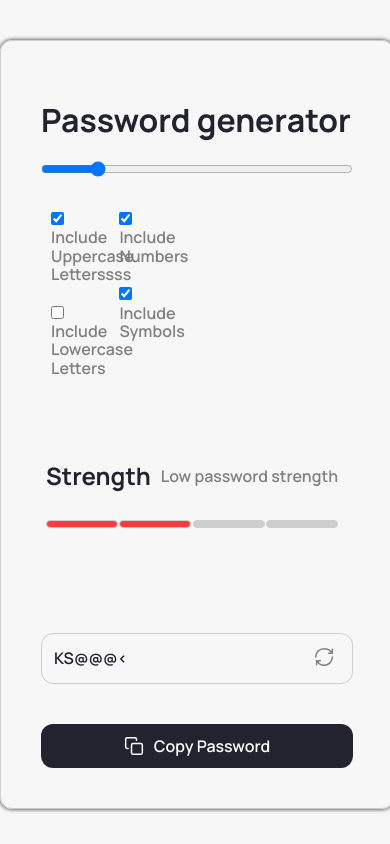
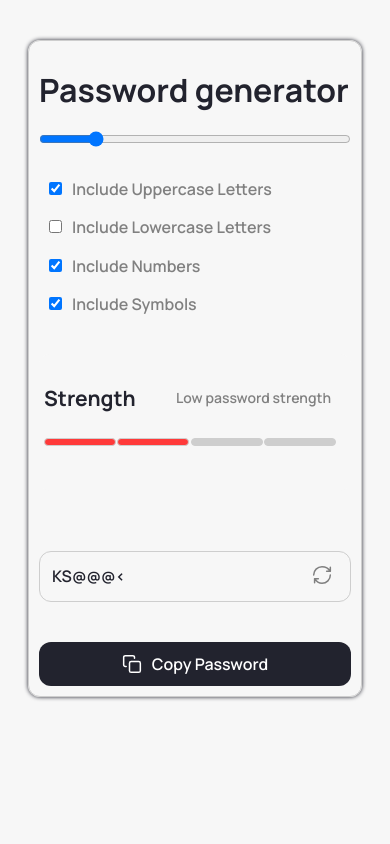
Before and after one commit to jakubkedzierski92/Passwordo, a Vue app: page / in a window 390 px wide. Built offline with nearby package versions, Linux system fonts and the light colour scheme.

Commit message:
Add responsivness

```diff
--- a/src/global-components/base/BaseCard.vue
+++ b/src/global-components/base/BaseCard.vue
@@ -21,5 +21,9 @@ export default defineComponent({
   margin: auto;
   margin-top: 40px;
   box-shadow: 0 0 4px var(--color-black);
+
+  @media (max-width: 768px) {
+    padding: 10px;
+  }
 }
 </style>
--- a/src/modules/HomeModule/interfaces/PasswordStrength/PasswordStrength.vue
+++ b/src/modules/HomeModule/interfaces/PasswordStrength/PasswordStrength.vue
@@ -9,7 +9,7 @@
   >
     <div id="info">
       <TheParagraph text="Strength" />
-      <span :class="passwordInformation">{{ info }}</span>
+      <span id="info" :class="passwordInformation">{{ info }}</span>
     </div>
     <div id="strengthVolume">
       <div
@@ -115,6 +115,10 @@ export default defineComponent({
 </script>
 
 <style lang="sass">
+#info
+  @media (max-width: 768px)
+    font-size: 14px
+
 #strengthVolume
   display: flex
   align-items: flex-end
--- a/src/modules/HomeModule/interfaces/TheFilters/TheFilters.vue
+++ b/src/modules/HomeModule/interfaces/TheFilters/TheFilters.vue
@@ -3,7 +3,7 @@
     <section id="filter">
       <label>
         <input type="checkbox" v-model="localIncludeUppercase" />
-        <span>Include Uppercase Letterssss</span>
+        <span>Include Uppercase Letters</span>
       </label>
       <label>
         <input type="checkbox" v-model="localIncludeLowercase" />
@@ -96,10 +96,26 @@ label
     display: flex
     padding: 10px
 
+    @media (max-width: 768px)
+      flex-direction: column
+      padding-top: 20px
+
+
 #filter
   display: flex
   flex-direction: column
   padding: 10px
   padding-left: 0
   width: 20%
+
+  @media (max-width: 768px)
+      flex-direction: column
+      width: 100%
+      padding: 0
+
+  @media (min-width: 768px) and (max-width: 1250px)
+      width: 50%
+
+  @media (min-width: 1250px)
+    width: 30%
 </style>
```
